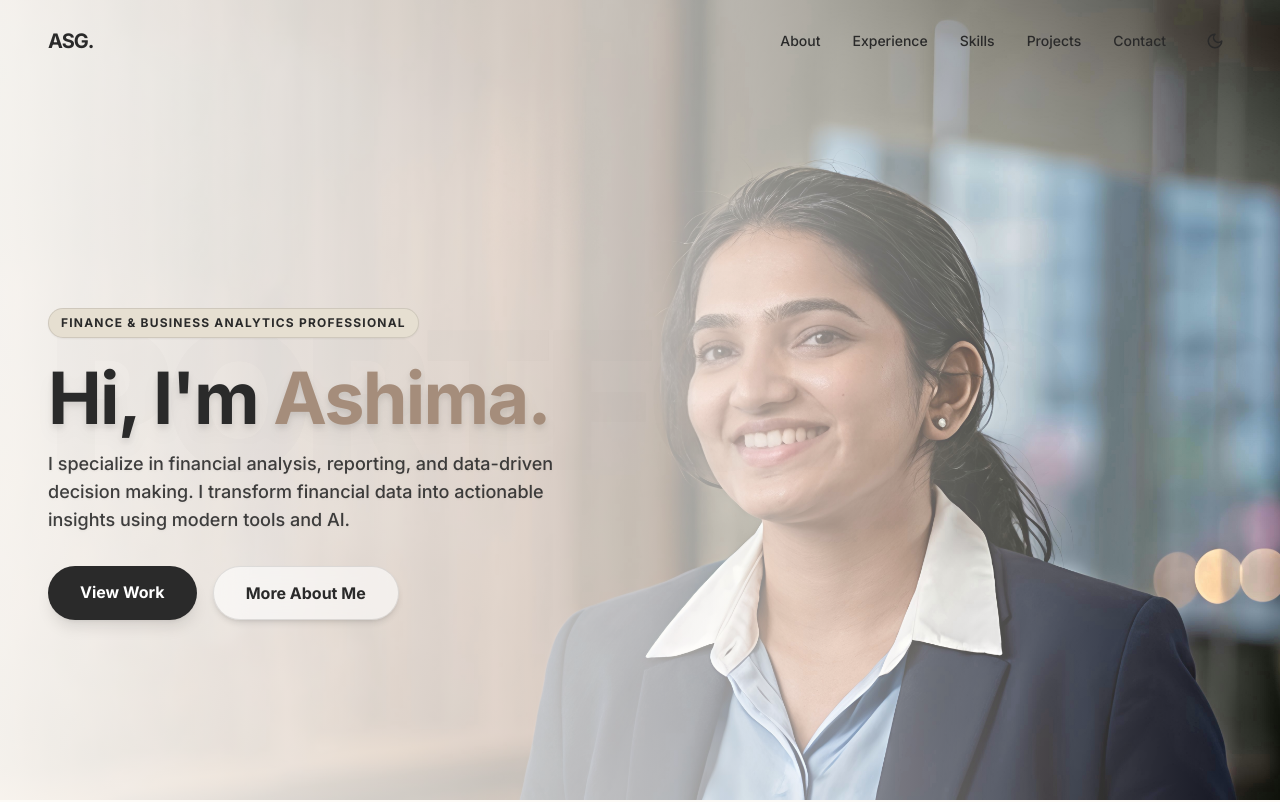
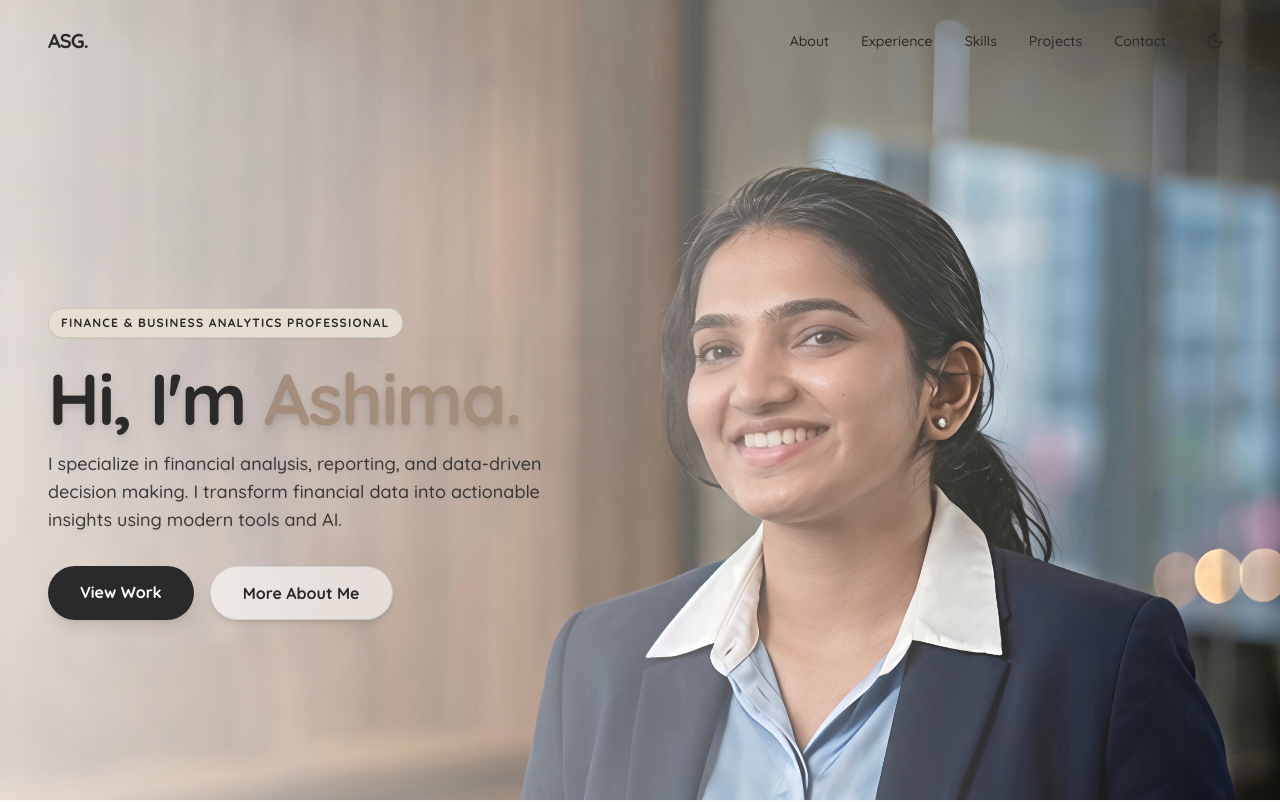
Before and after one commit to AshimaSusan/Portfolio, a React (Vite) app: page / in a window 1280 px wide. Shown: the top 802 px of the page. Built offline with nearby package versions, Linux system fonts and the light colour scheme.

Commit message:
Switch global font to Quicksand and lower protective gradient to reveal more portrait

```diff
--- a/index.html
+++ b/index.html
@@ -7,7 +7,7 @@
     <title>Ashima Susan George | Portfolio</title>
     <link rel="preconnect" href="https://fonts.googleapis.com">
     <link rel="preconnect" href="https://fonts.gstatic.com" crossorigin>
-    <link href="https://fonts.googleapis.com/css2?family=Inter:wght@300;400;500;600;700;800;900&display=swap" rel="stylesheet">
+    <link href="https://fonts.googleapis.com/css2?family=Quicksand:wght@300;400;500;600;700&display=swap" rel="stylesheet">
   </head>
   <body>
     <div id="root"></div>
--- a/src/components/Hero.jsx
+++ b/src/components/Hero.jsx
@@ -12,7 +12,7 @@ const Hero = () => {
           className="w-full h-full object-cover object-center opacity-100 dark:opacity-90"
         />
         {/* Protective gradients for text legibility. Bottom on mobile, Left on desktop */}
-        <div className="absolute inset-0 bg-gradient-to-t from-background-light via-background-light/80 to-transparent md:bg-gradient-to-r md:from-background-light/95 md:via-background-light/70 md:to-transparent dark:from-background-dark dark:via-background-dark/90 md:dark:from-background-dark/95 md:dark:via-background-dark/70"></div>
+        <div className="absolute inset-0 bg-gradient-to-t from-background-light/90 via-background-light/50 to-transparent md:bg-gradient-to-r md:from-background-light/80 md:via-background-light/40 md:to-transparent dark:from-background-dark/90 dark:via-background-dark/50 md:dark:from-background-dark/85 md:dark:via-background-dark/40"></div>
       </div>
 
       {/* Background Large Text */}
--- a/tailwind.config.js
+++ b/tailwind.config.js
@@ -26,7 +26,7 @@ export default {
         }
       },
       fontFamily: {
-        sans: ['Inter', 'sans-serif'],
+        sans: ['Quicksand', 'sans-serif'],
       }
     },
   },
```
